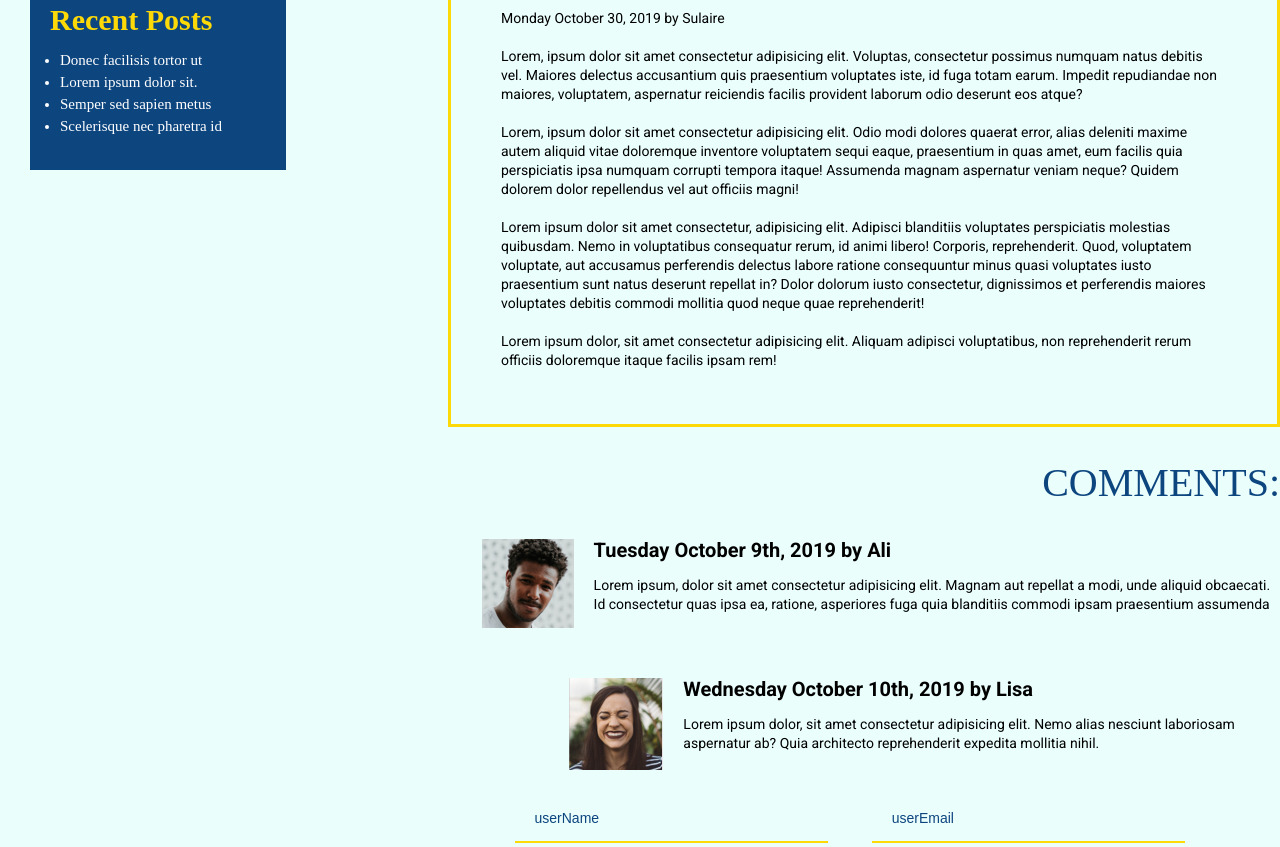
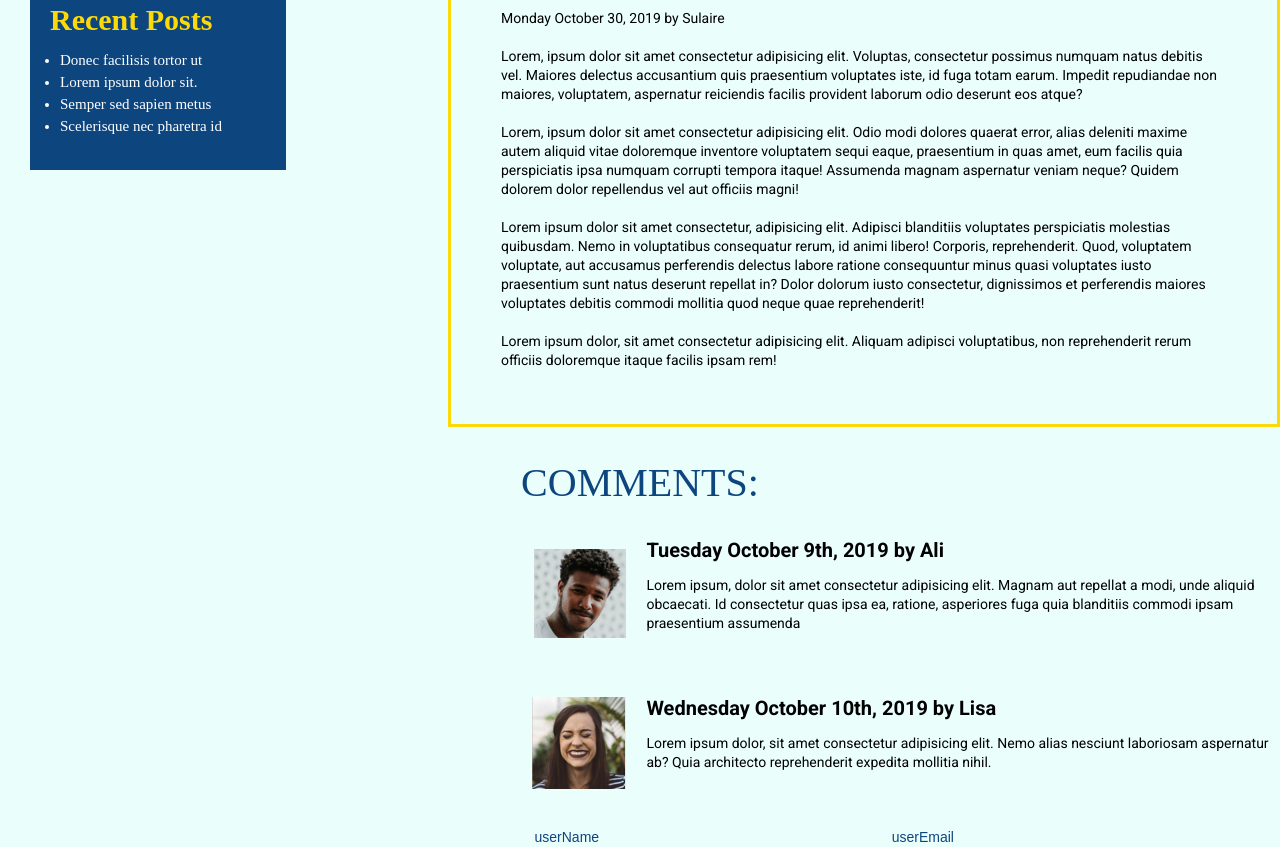
Before and after one commit to AndrewC-LawrenceL/project-1, a plain HTML site: page blog.html in a window 1280 px wide. Shown: the part 822-1669 px from the top of the page. Drawn offline with Linux system fonts and the light colour scheme; a web font is replaced by a local one.

Commit message:
Mostly finished unresponsive blog site

```diff
--- a/blog.html
+++ b/blog.html
@@ -86,9 +86,10 @@
 
     <!-- COMMENTS SECTION BEGINS -->
     <section class="comments">
+        <div class="commentsTitle">
+            <h2>Comments:</h2>
+        </div>
         <div class="commentFlexContainer wrapper">
-
-                <h2>Comments:</h2>
                 <div class="commentFlexItem1">
                     <img src="./assets/comment-1.jpg" alt="A person looking at the camera">
 
--- a/styles/scss/blogPartials/_blogMain.scss
+++ b/styles/scss/blogPartials/_blogMain.scss
@@ -159,6 +159,7 @@ li {
     display: flex;
     flex-wrap: wrap;
     justify-content: flex-end;
+    width: 90%;
 
     img {
         width: auto;
@@ -167,14 +168,20 @@ li {
 
 }
 
-h2 {
-    flex-basis: 100%;
-    text-align: center;
+.commentsTitle {
+    h2 {
+        text-align: center;
+    }
 }
+
 
 .commentFlexItem1 {
     margin-bottom: 50px;
     margin-left: 32px;
+
+    img {
+        object-fit: contain;
+    }
 }
 
 .commentInfoContainer1,
--- a/styles/scss/contactPartials/_contact.scss
+++ b/styles/scss/contactPartials/_contact.scss
@@ -1,4 +1,6 @@
-.contactWrapper{
+header.contactWrapper{
+    background-image: url('../../../assets/contact-header.jpg');
+
     ul {
         padding-left: 150px;
     }
```
Also changed, not shown: styles/scss/styles.css.
